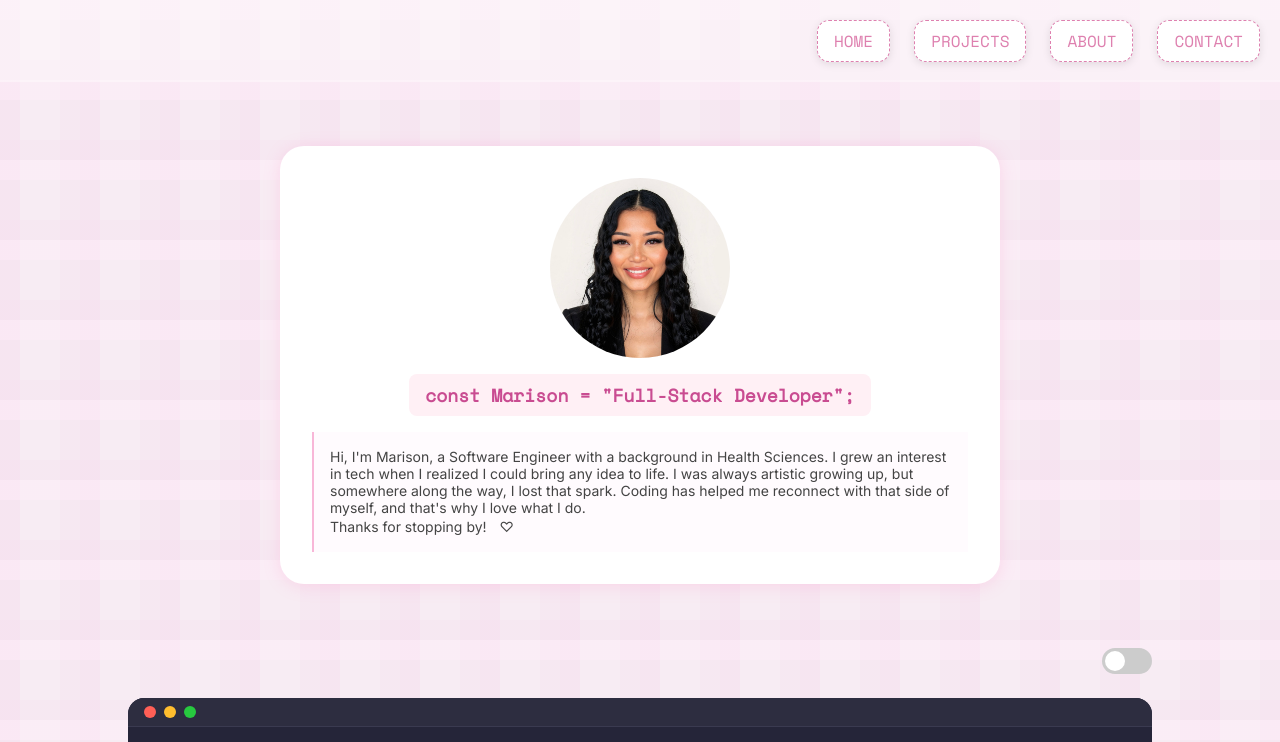
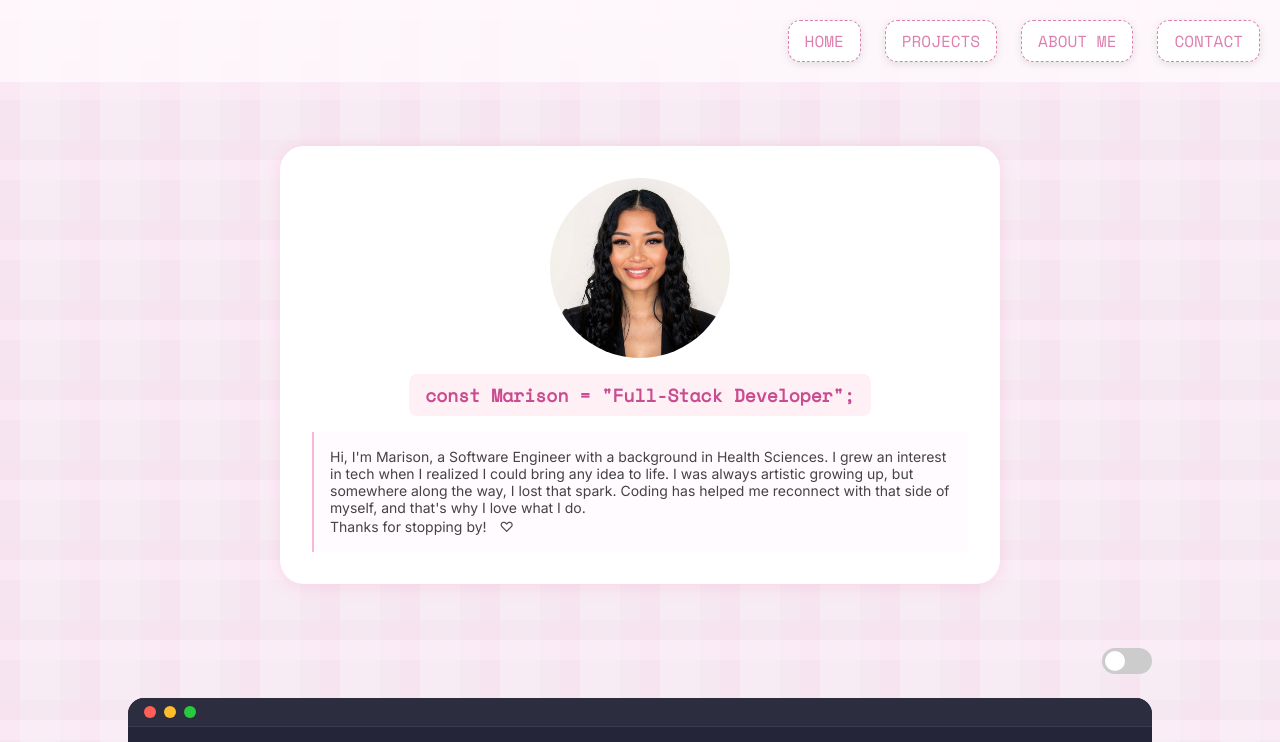
Before and after one commit to mfederipe/portfolio, a React (Vite) app: page / in a window 1280 px wide. Shown: the top 742 px of the page. Built offline with nearby package versions, Linux system fonts and the light colour scheme.

Commit message:
Fix sticky header on scroll

```diff
--- a/src/components/Header/Header.scss
+++ b/src/components/Header/Header.scss
@@ -1,8 +1,10 @@
 .header {
   font-family: "Space Mono", monospace;
-  background-color: rgba(#fffbfe, 0.5);
+  background-color: rgba(#fffbfe, 0.75);
   padding: 1.25rem;
   position: sticky;
+  top: 0;
+  z-index: 1;
 
   &__nav {
     display: flex;
--- a/src/components/Header/Header.tsx
+++ b/src/components/Header/Header.tsx
@@ -11,7 +11,7 @@ function Header() {
           Projects
         </a>
         <a href="#about" className="header__link">
-          About
+          About Me
         </a>
         <a href="#contact" className="header__link">
           Contact
```
